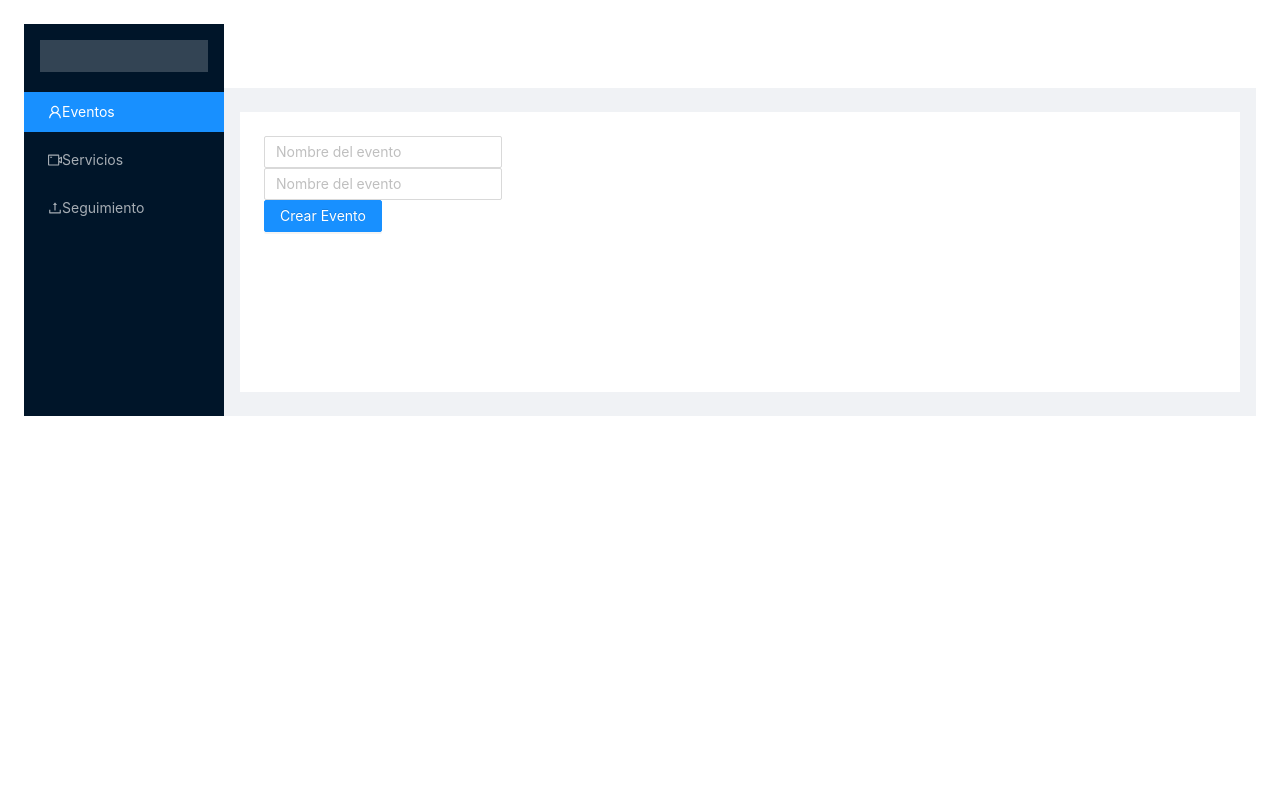
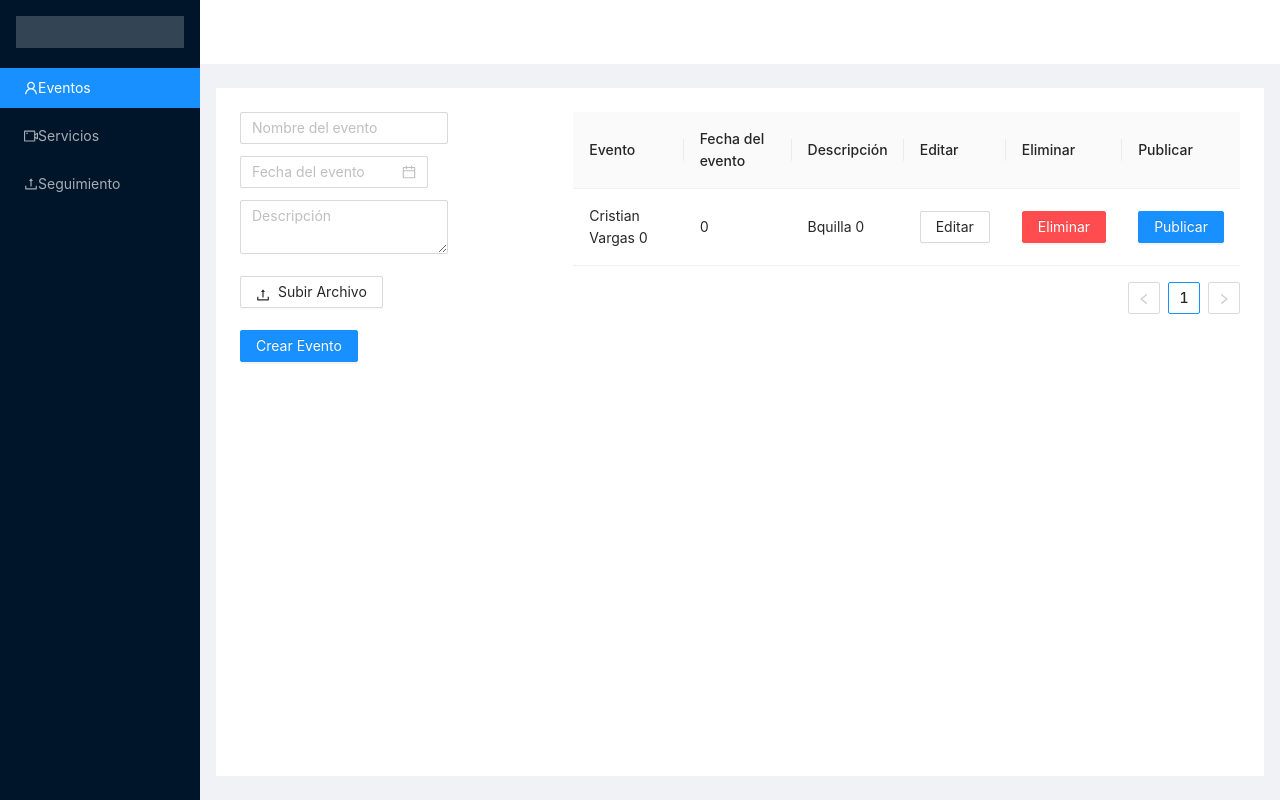
Before and after one commit to GestionCIE/CIE-front, a React (Create React App) app: page /services in a window 1280 px wide. Both pictures are taken after a click on the item "Eventos". Built offline with nearby package versions, Linux system fonts and the light colour scheme.

Commit message:
Se le dio un heigth completo al sider, en el componente eventComponent se añadio una tabla y formulario para registrar los eventos

```diff
--- a/public/index.html
+++ b/public/index.html
@@ -29,7 +29,7 @@
   </head>
   <body>
     <noscript>You need to enable JavaScript to run this app.</noscript>
-    <div id="root" style="padding: 24px"></div>
+    <div id="root" style="height:100vh;"></div>
     <!--
       This HTML file is a template.
       If you open it directly in the browser, you will see an empty page.
--- a/src/components/Header/Header.css
+++ b/src/components/Header/Header.css
@@ -1,7 +1,7 @@
 
 .header {
     height: 50px;
-    background-color: #fff;
+    background-color: #1890ff;
     position: fixed;
     z-index: 30;
     width: 100%;
--- a/src/components/events/eventComponent.js
+++ b/src/components/events/eventComponent.js
@@ -1,27 +1,96 @@
 import React from 'react';
-import { Input, Button } from 'antd';
-import {Layout, Row, Col} from 'antd';
+import { Input, Button, Layout, Row, Col, DatePicker, Upload, Table } from 'antd';
+import {UploadOutlined} from '@ant-design/icons';
+
 const {Content} = Layout;
+const {TextArea} = Input;
+const columns = [
+    {
+        title: 'Evento',
+        dataIndex: 'event'
+    },
+    {
+        title: 'Fecha del evento',
+        dataIndex: 'date'
+    },
+    {
+        title: 'Descripción',
+        dataIndex: 'descriptión'
+    },
+    {
+        title: 'Editar',
+        dataIndex: 'edit',
+        render: ()=> <Button>Editar</Button>
+    },
+    {
+        title: 'Eliminar',
+        dataIndex: 'delete',
+        render: ()=> <Button type="primary" danger>Eliminar</Button>
+    },
+    {
+        title: 'Publicar',
+        dataIndex: 'publish',
+        render: ()=> <Button type="primary" >Publicar</Button>
+    }
+];
+
+const data = [];
+
+for(let i=0; i < 1; i++){
+    data.push({key: i,
+        event: `Cristian Vargas ${i}`,
+        date: i,
+        descriptión: `Bquilla ${i}`,
+        });
+}
 
 class EventComponent extends React.Component {
     render(){
         return(
             <Content>
                 <Row>
-                    <Col span={6}>
-                        <Input placeholder="Nombre del evento"/> <br/>
+                    <Col span={8}>
+                        <Row>
+                            <Col span={15}>
+                                <Input placeholder="Nombre del evento"/>
+                            </Col>
+                            <br/>
+                            <br/>
+                        </Row>
+                        <Row>
+                            <Col span={15}>
+                                <DatePicker placeholder="Fecha del evento"/>
+                            </Col>
+                            <br/>
+                            <br/>
+                        </Row>
+                        <Row>
+                            <Col span={15}>
+                                <TextArea placeholder="Descripción" allowClear/>
+                                <br/>
+                                <br/>
                             </Col>
                         </Row>
                         <Row>
-                    <Col span={6}>
-                        <Input placeholder="Nombre del evento"/> <br/>
+                            <Col span={15}>
+                                <Upload>
+                                    <Button>
+                                    <UploadOutlined/> Subir Archivo
+                                    </Button>
+                                </Upload>
+                                <br/>
                             </Col>
                         </Row>
                         <Row>
-                    <Col span={6}>
+                            <Col span={15}>
                                 <Button type="primary" htmlType="submit" className="login-form-button">
                                     Crear Evento
                                 </Button>
+                            </Col>
+                        </Row>
+                    </Col>
+                    <Col span={16}>
+                        <Table columns={columns} dataSource={data}></Table>
                     </Col>
                 </Row>
             </Content>
--- a/src/components/menu/PrincipalComponent.js
+++ b/src/components/menu/PrincipalComponent.js
@@ -18,7 +18,7 @@ class PrincipalComponent  extends React.Component{
       };
       render() {
         return (
-            <Sider trigger={null} collapsible collapsed={this.state.collapsed}>
+            <Sider trigger={null} collapsible collapsed={this.state.collapsed} style={{height:'100vh'}}>
               <div className="logo" />
               <Menu theme="dark" mode="inline">
                 <Menu.Item key="1">
```
Lines whose indentation alone changed are shown as unchanged.
